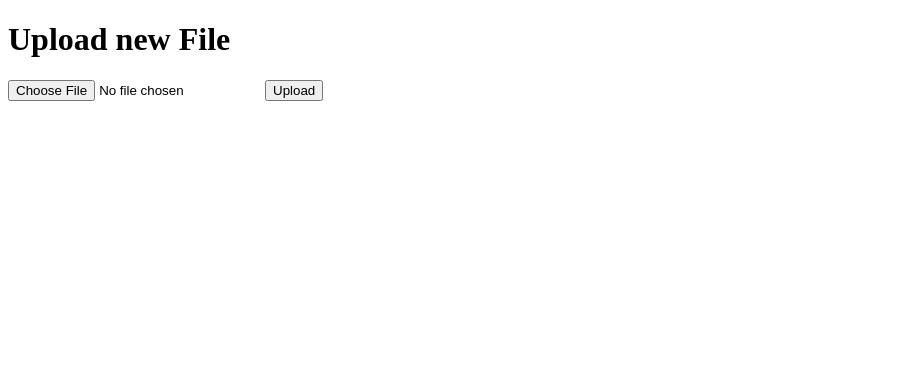
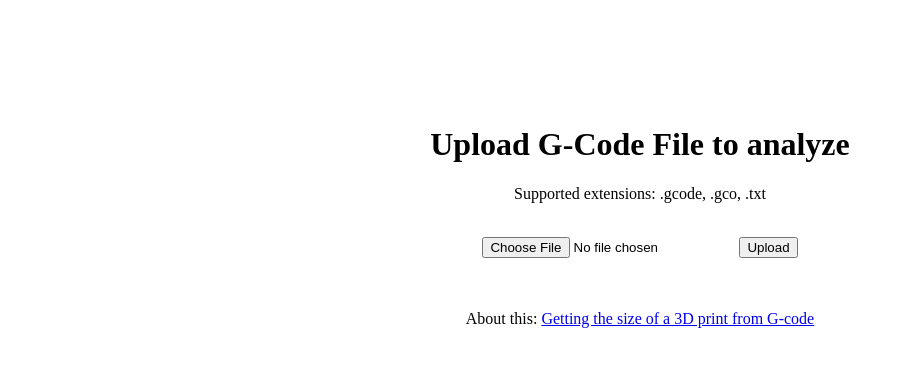
Before and after one commit to luisdamed/Gcode_3Dprint_size, a Flask app: page / in a window 1280 px wide. Shown: the top 367 px of the page, without its empty margins (0-904 px from the left). Run offline with Flask 3, Linux system fonts and the light colour scheme.

Commit message:
Center content, add link to blog

```diff
--- a/webApp/templates/index.html
+++ b/webApp/templates/index.html
@@ -1,16 +1,48 @@
 <!DOCTYPE html>
 <html lang="en">
+
 <head>
   <meta charset="UTF-8">
   <meta http-equiv="X-UA-Compatible" content="IE=edge">
   <meta name="viewport" content="width=device-width, initial-scale=1.0">
   <title>Get the size of 3D print job</title>
 </head>
+<style>
+  h1 {
+    text-align: center;
+  }
+
+  p {
+    text-align: center;
+  }
+
+  .content {
+    max-width: 500px;
+    margin: 10% auto;
+  }
+</style>
+
+<div class="content">
+
   <body>
-    <h1>Upload new File</h1>
+    <h1>Upload G-Code File to analyze</h1>
+    <p>Supported extensions: .gcode, .gco, .txt</p><br>
     <form method=post enctype=multipart/form-data>
+      <style>
+        form {
+          text-align: center;
+        }
+      </style>
       <input type=file name=file>
       <input type=submit value=Upload>
-    </form>
+    </form><br>
+    <br>
+    <div>
+      <p> About this: <a href="https://www.makerluis.com/getting-the-size-of-3d-print-from-gcode/">Getting the size of a
+          3D print from G-code</a></p>
+    </div>
   </body>
+
+</div>
+
 </html>
```
Also changed, not shown: webApp/templates/results.html (+29 -1 lines). Lines whose indentation alone changed are shown as unchanged.
